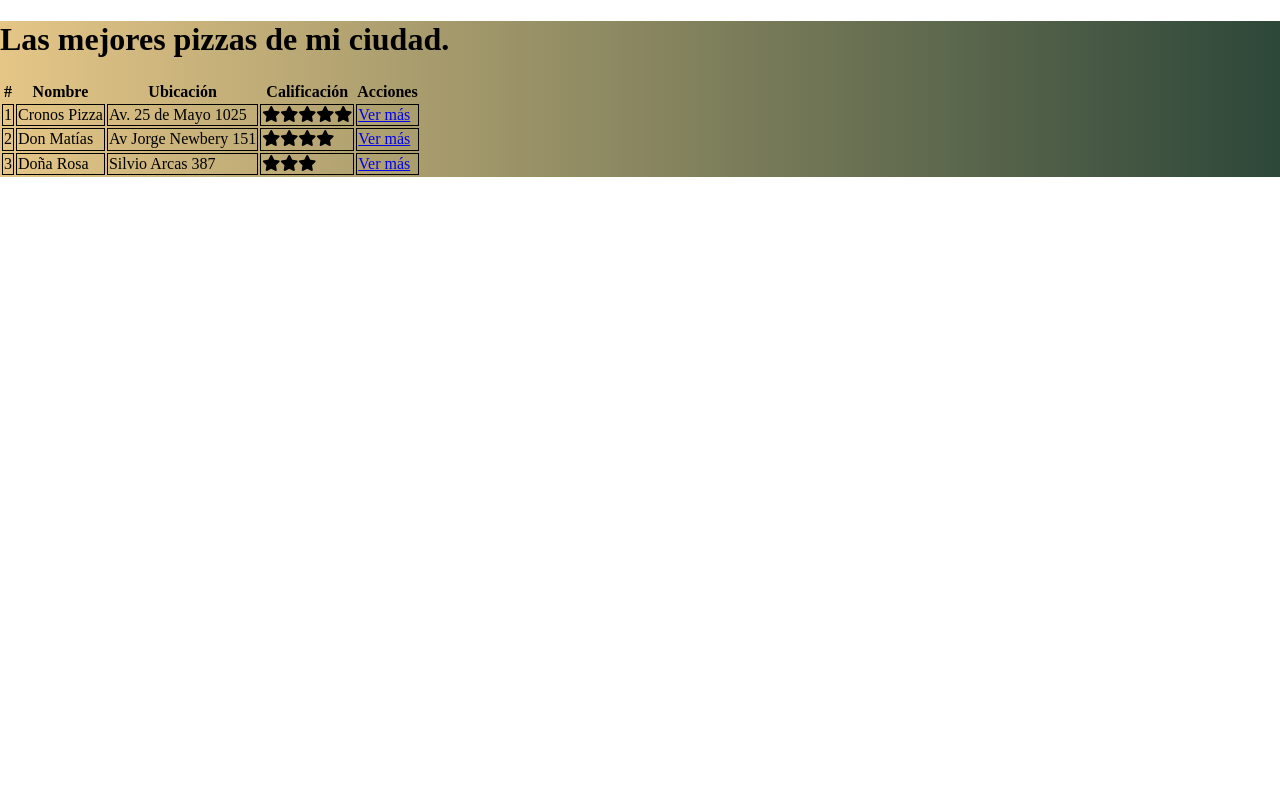
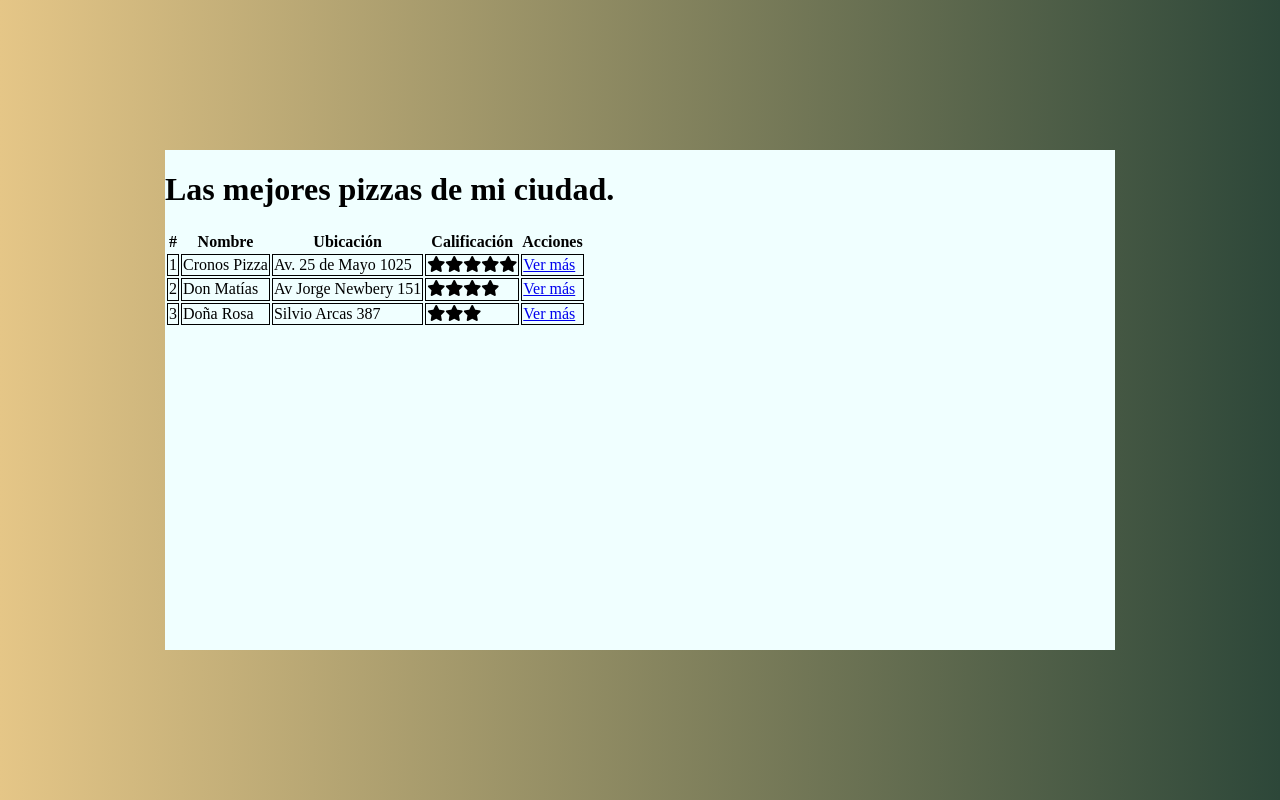
Before and after one commit to LRedolfi/boletines, a plain HTML site: page index.html in a window 1280 px wide. Drawn offline with Linux system fonts and the light colour scheme.

Commit message:
Posicionamiento

```diff
--- a/recursos/css/main.css
+++ b/recursos/css/main.css
@@ -9,6 +9,17 @@
     background: #2d4739ff;
     background: -webkit-linear-gradient(to left,#2d4739ff,#e5c687ff);
     background: linear-gradient(to left,#2d4739ff,#e5c687ff);
+    height: 100vh;
+    display: flex;
+    align-items: center;
+    justify-content: center;
+}
+.content{
+    max-width: 950px;
+    max-height: 500px;
+    width: 100%;
+    height: 100%;
+    background-color: azure;
 }
 td{
     border: solid 1px;
```
